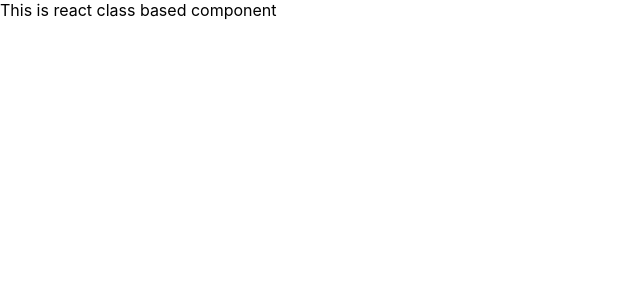
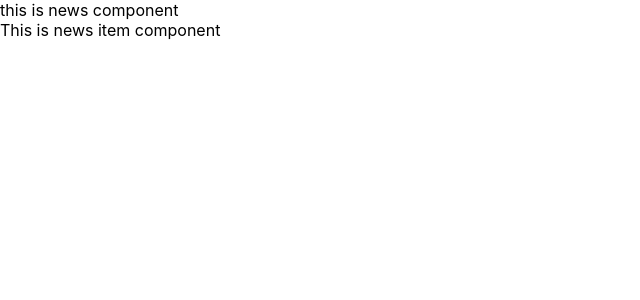
Before and after one commit to mrcoder991/news-app-InReact, a React (Create React App) app: page / in a window 1280 px wide. Shown: the top 300 px of the page, without its empty margins (0-640 px from the left). Built offline with nearby package versions, Linux system fonts and the light colour scheme.

Commit message:
created required components

```diff
--- a/src/App.js
+++ b/src/App.js
@@ -1,11 +1,14 @@
 import './App.css';
 
 import React, { Component } from 'react'
+import News from './components/News';
 
 export default class App extends Component {
   render() {
     return (
-      <div>This is react class based component</div>
+      <div>
+        <News/>
+      </div>
     )
   }
 }
--- /dev/null
+++ b/src/components/News.js
@@ -0,0 +1,16 @@
+import React, { Component } from 'react'
+import NewsItem from './NewsItem'
+
+export class News extends Component {
+  render() {
+    return (
+        <div>
+            this is news component
+            <NewsItem />
+
+        </div>
+    )
+  }
+}
+
+export default News
--- /dev/null
+++ b/src/components/NewsItem.js
@@ -0,0 +1,9 @@
+import React, { Component } from 'react'
+
+export default class NewsItem extends Component {
+  render() {
+    return (
+      <div>This is news item component</div>
+    )
+  }
+}
```
Also changed, not shown: src/components/Navbar.js (added, +27 -0 lines).
